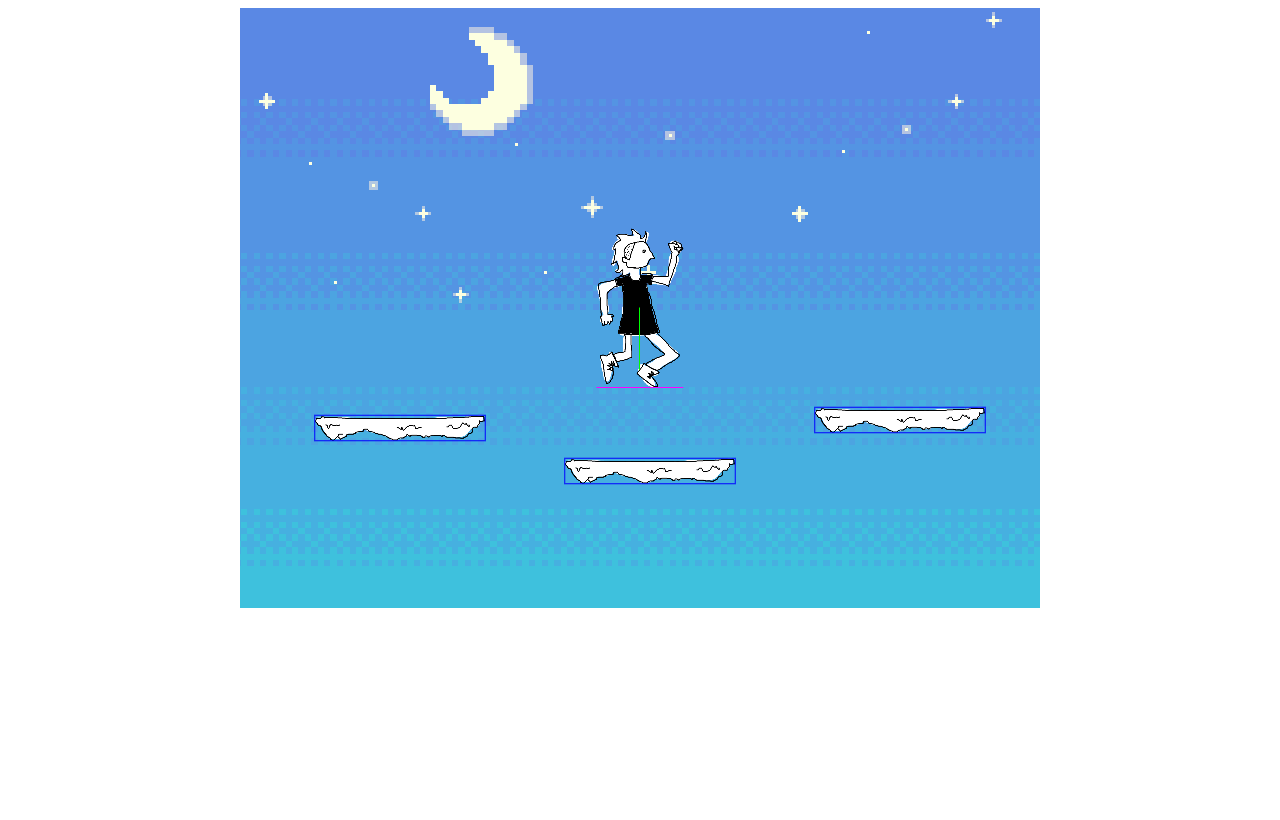
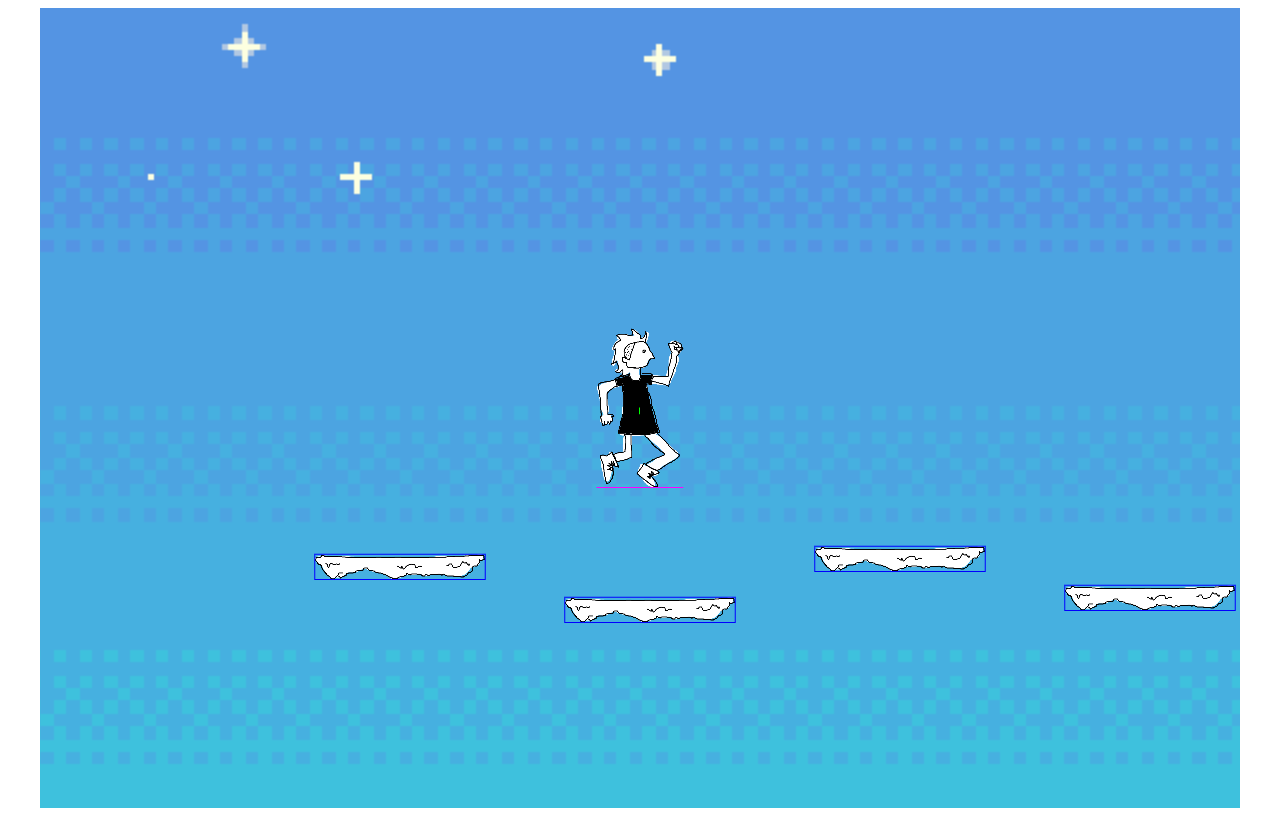
Before and after one commit to FormMotion/FormMotion, a React app: page / in a window 1280 px wide. Built offline with nearby package versions, Linux system fonts and the light colour scheme; animation ran at ten frames a second.

Commit message:
increases phaser canvas size

```diff
--- a/client/components/game_components/index.js
+++ b/client/components/game_components/index.js
@@ -6,12 +6,12 @@ export default class Game extends React.Component {
     componentDidMount() {
         const config = {
             type: Phaser.AUTO,
-            width: 800,
-            height: 600,
+            width: 1200,
+            height: 800,
             physics: {
                 default: 'arcade',
                 arcade: {
-                    gravity: { y: 500 },
+                    gravity: { y: 400 },
                     debug: true,
                 },
             },
--- a/client/components/game_components/scenes/MainScene.js
+++ b/client/components/game_components/scenes/MainScene.js
@@ -19,7 +19,7 @@ export default class Game extends Phaser.Scene {
 
   create() {
     //Background
-    this.add.image(500, 360, "background").setScrollFactor(0, 0);
+    this.add.image(500, 360, "background").setScrollFactor(0, 0).setScale(2);
 
     //Platforms
     this.platforms = this.physics.add.staticGroup();
--- a/public/index.html
+++ b/public/index.html
@@ -3,7 +3,7 @@
   <head>
     <meta charset="UTF-8" />
     <meta name="viewport" content="width=device-width, initial-scale=1" />
-    <title>Appy the App!</title>
+    <title>FormMation</title>
     <script src="/bundle.js" defer></script>
   </head>
   <body>
```
